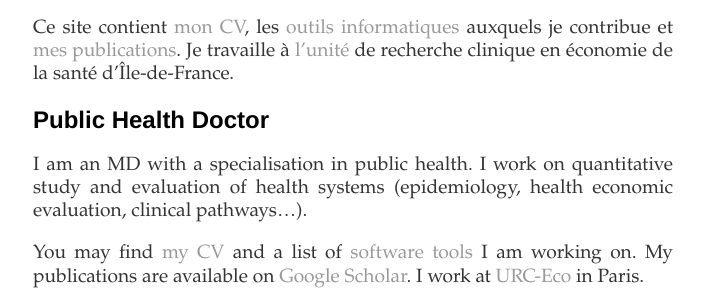
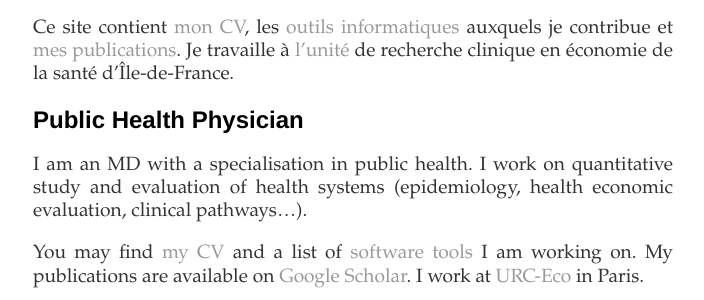
Before and after one commit to pierucci/pierucci.github.io, a Jekyll site: the page built from index.md, in a window 1280 px wide. Shown: the part 323-623 px from the top of the page, without its empty margins (287-991 px from the left). Built offline with Jekyll 4.4.1, drawn with Linux system fonts in a browser that asks for light colours.

Commit message:
doctor -> physician

```diff
--- a/index.md
+++ b/index.md
@@ -19,7 +19,7 @@ Ce site contient [mon CV](/cv), les
 Je travaille à [l'unité](http://www.urc-eco.fr) de recherche clinique en économie de la
 santé d'Île-de-France.
 
-## Public Health Doctor
+## Public Health Physician
 
 I am an MD with a specialisation in public health. I work on quantitative study and
 evaluation of health systems (epidemiology, health economic evaluation, clinical pathways...).
```
